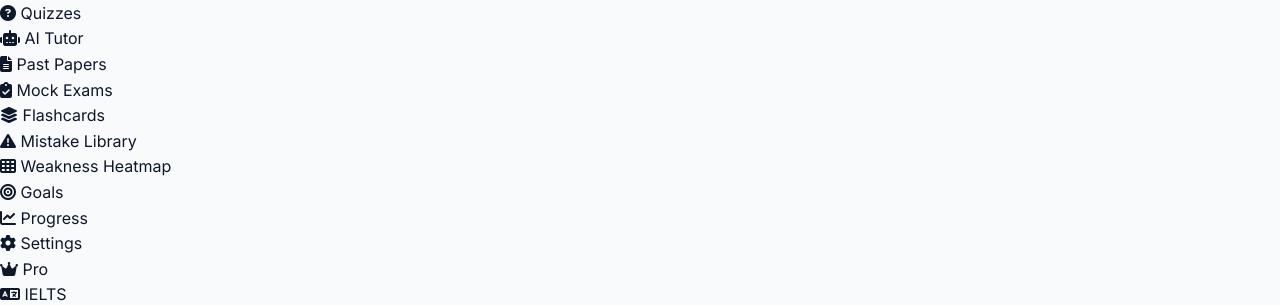
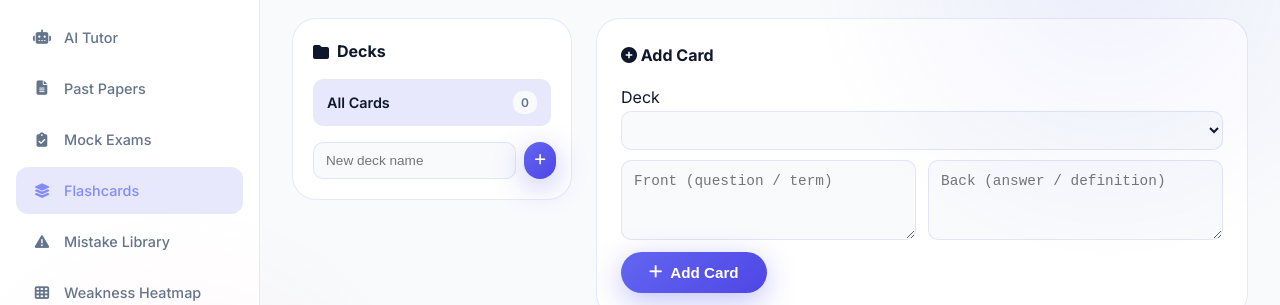
Before and after one commit to xuan2507/yh3, a plain HTML site: page flashcards.html in a window 1280 px wide. Shown: the part 176-481 px from the top of the page. Drawn offline with Linux system fonts and the light colour scheme; sample sign-in values are in the browser's storage.

Commit message:
Fix sidebar layout: add missing dashboard.css to all dashboard pages
Pages fixed:
- flashcards.html
- focus.html
- goals.html
- heatmap.html
- ielts.html
- mistakes.html
- pro.html
- settings.html

These pages were missing dashboard.css which contains the
sidebar, navbar, and layout styles.

```diff
--- a/flashcards.html
+++ b/flashcards.html
@@ -10,6 +10,7 @@
     <meta http-equiv="Permissions-Policy" content="camera=(), microphone=(), geolocation=()">
     <title>Flashcards - LearnAI</title>
     <link rel="stylesheet" href="css/style.css">
+    <link rel="stylesheet" href="css/dashboard.css">
     <link rel="stylesheet" href="css/flashcards.css">
     <link rel="stylesheet" href="css/mascot.css">
     <link href="https://fonts.googleapis.com/css2?family=Inter:wght@300;400;500;600;700;800&display=swap" rel="stylesheet">
```
Also changed, not shown: focus.html (+1 -0 lines), goals.html (+1 -0 lines), heatmap.html (+1 -0 lines), ielts.html (+1 -0 lines), mistakes.html (+1 -0 lines), pro.html (+1 -0 lines), settings.html (+1 -0 lines).
